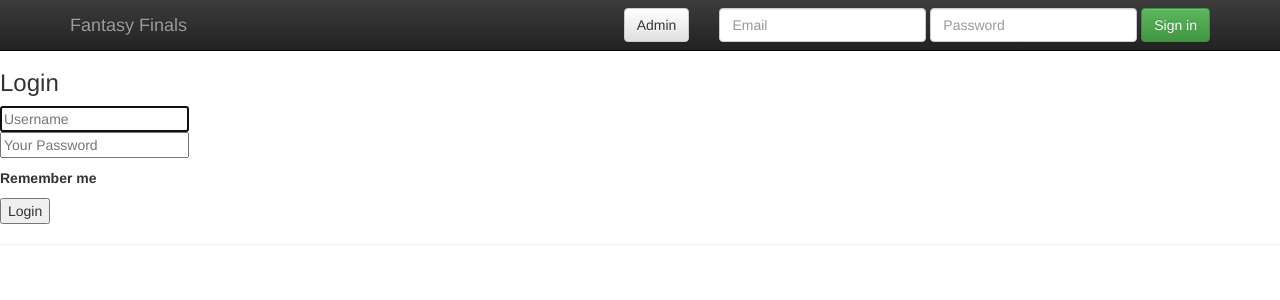
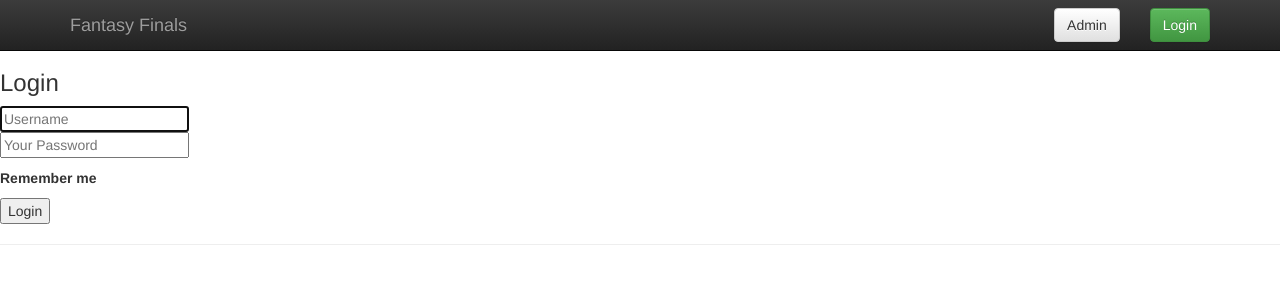
Before and after one commit to chrispuppe/finals-game, a Flask app: page /login in a window 1280 px wide. Shown: the top 300 px of the page. Run offline with Flask 2, Linux system fonts and the light colour scheme; tables that the repository leaves empty hold one stand-in row (values such as "Sample post"); parts of the project's set-up code (start-up, migrations or seed data) failed here and were passed over; some libraries are stand-ins or nearby versions.

Commit message:
Login working and caching working better

```diff
--- a/templates/base.html
+++ b/templates/base.html
@@ -32,16 +32,9 @@
           <a class="navbar-brand" href="{{ url_for('home') }}">Fantasy Finals</a>
         </div>
         <div id="navbar" class="navbar-collapse collapse">
-          <form class="navbar-form navbar-right" role="form">
-            <div class="form-group">
-              <input type="text" placeholder="Email" class="form-control">
-            </div>
-            <div class="form-group">
-              <input type="password" placeholder="Password" class="form-control">
-            </div>
-            <button type="submit" class="btn btn-success">Sign in</button>
-          </form>
-
+          <div class="navbar-form navbar-right" role="form" method="POST" action="/login">
+            <a class="btn btn-success" href="{{ url_for('login') }}" role="button">Login</a>
+        </div>
         <div class="navbar-form navbar-right">
             <a class="btn btn-default" href="{{ url_for('admin') }}" role="button">Admin</a>
         </div>
--- a/views.py
+++ b/views.py
@@ -21,7 +21,7 @@ def home():
     updated_scoreboard = scoreboard()
     return render_template(
                             'index.html',
-                            updated_scoreboard=updated_scoreboard
+                            updated_scoreboard=updated_scoreboard,
                             )
 
 @app.route('/login', methods=['GET', 'POST'])
```
